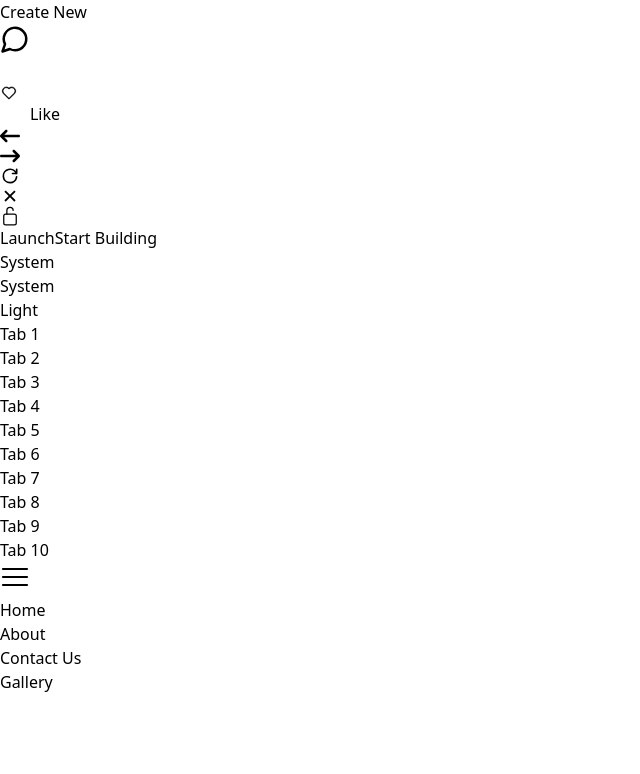
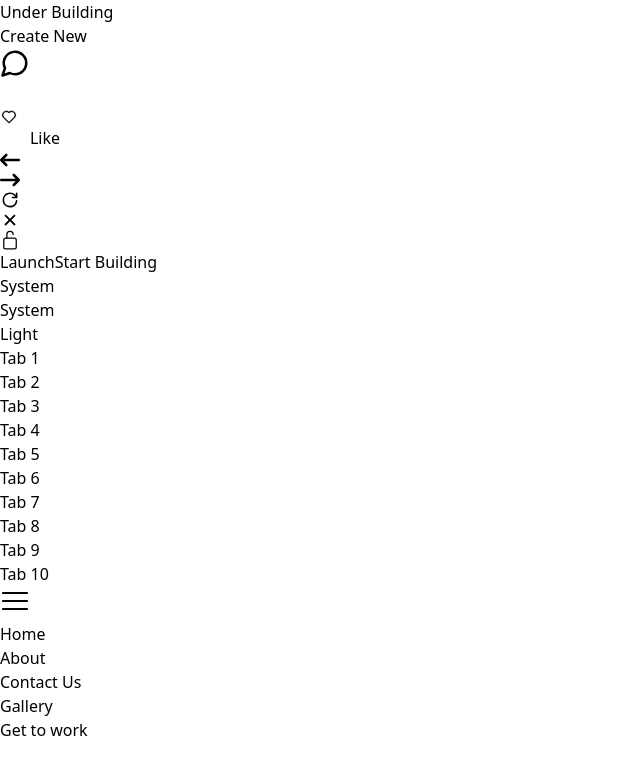
Before and after one commit to Aryan-205/ComponentLibrary2.0, a React (Vite) app: page / in a window 1280 px wide. Shown: the top 774 px of the page, without its empty margins (0-640 px from the left). Built offline with nearby package versions, Linux system fonts and the light colour scheme.

Commit message:
added AnimatedButton1

```diff
--- a/src/App.tsx
+++ b/src/App.tsx
@@ -7,13 +7,15 @@ import MicroInteraction from "./components/MicroInteraction";
 import ModeSelector from "./components/ModeSelector";
 import QuestionPopup from "./components/QuestionPopup";
 import NavBar from "./components/NavBar";
+import AnimatedButton1 from "./components/AnimatedButton1";
 
 export default function App() {
 
   const [activeTab, setActiveTab] = useState('Tab 1');
 
   return (
-    <div className="w-full grid grid-cols-2 gap-4 p-4 bg-neutral-200 h-[300vh]">
+    <div className="w-full grid grid-cols-2 gap-4 p-4 bg-neutral-200 h-[300vh] relative">
+      <div className="absolute w-full top-0 flex justify-center font-semibold text-lg z-10 bg-white py-2 border animate-pulse text-blue-800">Under Building</div>
       <ButtonPopup/>
       <QuestionPopup/>
       <LikeButton/>
@@ -38,6 +40,7 @@ export default function App() {
         activeTab={activeTab}
       />
       <NavBar/>
+      <AnimatedButton1/>
     </div>
   );
 }
--- /dev/null
+++ b/src/components/AnimatedButton1.tsx
@@ -0,0 +1,40 @@
+import { useState } from 'react';
+
+export default function AnimatedButton1() {
+  const [hover, setHover] = useState(false);
+
+  return (
+    <div className="flex items-center justify-center h-full w-full bg-white border rounded-xl">
+      <button
+        onMouseEnter={()=>setHover(true)}
+        onMouseLeave={()=>setHover(false)}
+        className="flex items-center justify-center gap-4 pl-8 pr-4 py-4 w-fit rounded-full text-lg font-medium text-black transition-all duration-300 shadow-[0px_0px_10px_1px_rgba(0,0,0,0.2)]"
+      >
+        Get to work
+        <div className="flex items-center justify-center w-fit">
+          <div
+            className={`flex items-center justify-center rounded-full bg-black transition-all duration-300 ${
+              hover
+                ? 'w-6 h-6 p-1 rotate-0'
+                : 'w-0 h-0 -rotate-180 scale-0'
+            }`}
+          >
+            <svg
+              xmlns="http://www.w3.org/2000/svg"
+              width="36"
+              height="36"
+              viewBox="0 0 36 36"
+              fill="none"
+              className="w-full h-full"
+            >
+              <path
+                d="M1.05403 31.6175C0.271626 32.3972 0.271626 33.6614 1.05403 34.441C1.83644 35.2207 3.10497 35.2207 3.88737 34.441L1.05403 31.6175ZM35.5599 2.05152C35.5599 0.948871 34.6629 0.0549994 33.5564 0.0549994L15.5251 0.0549994C14.4187 0.0549994 13.5217 0.948871 13.5217 2.05152C13.5217 3.15416 14.4187 4.04804 15.5251 4.04804H31.5529V20.0202C31.5529 21.1228 32.4499 22.0167 33.5564 22.0167C34.6629 22.0167 35.5599 21.1228 35.5599 20.0202L35.5599 2.05152ZM3.88737 34.441L34.9731 3.46327L32.1397 0.639766L1.05403 31.6175L3.88737 34.441Z"
+                fill="#ffffff"
+              />
+            </svg>
+          </div>
+        </div>
+      </button>
+    </div>
+  );
+}
--- a/src/components/ButtonPopup.tsx
+++ b/src/components/ButtonPopup.tsx
@@ -12,7 +12,6 @@ export default function ButtonPopup(){
   return (
     <div className="h-full w-full bg-white flex justify-center items-center border rounded-xl">
         <AnimatePresence>
-
           <motion.div
             layout
             layoutId="container"
--- a/src/index.css
+++ b/src/index.css
@@ -1,6 +1,13 @@
 @tailwind base;
 @tailwind components;
 @tailwind utilities;
+
+.flex-center {
+  display: flex;
+  justify-content: center;
+  align-items: center;
+}
+
 
 .corner-dot {
   width: 8px;
```
